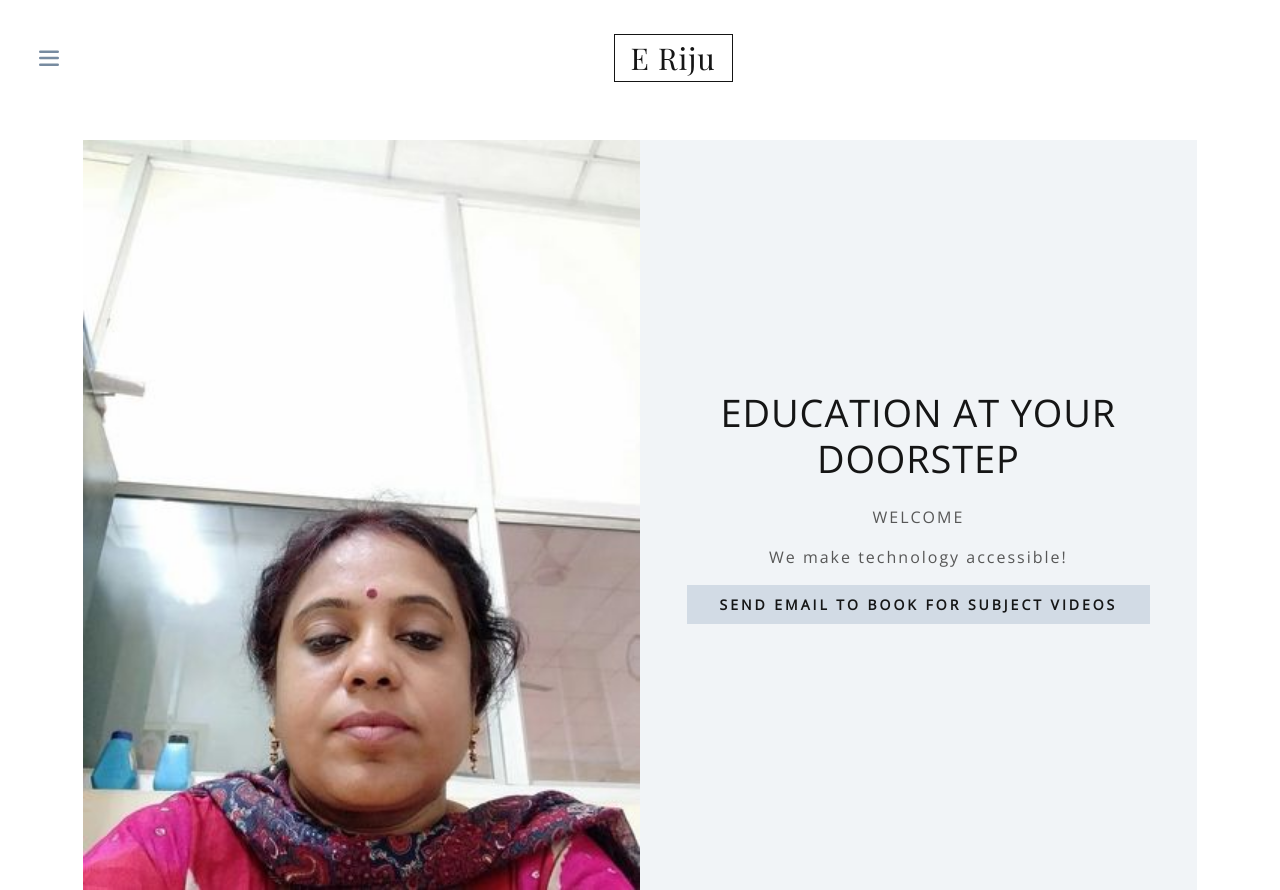
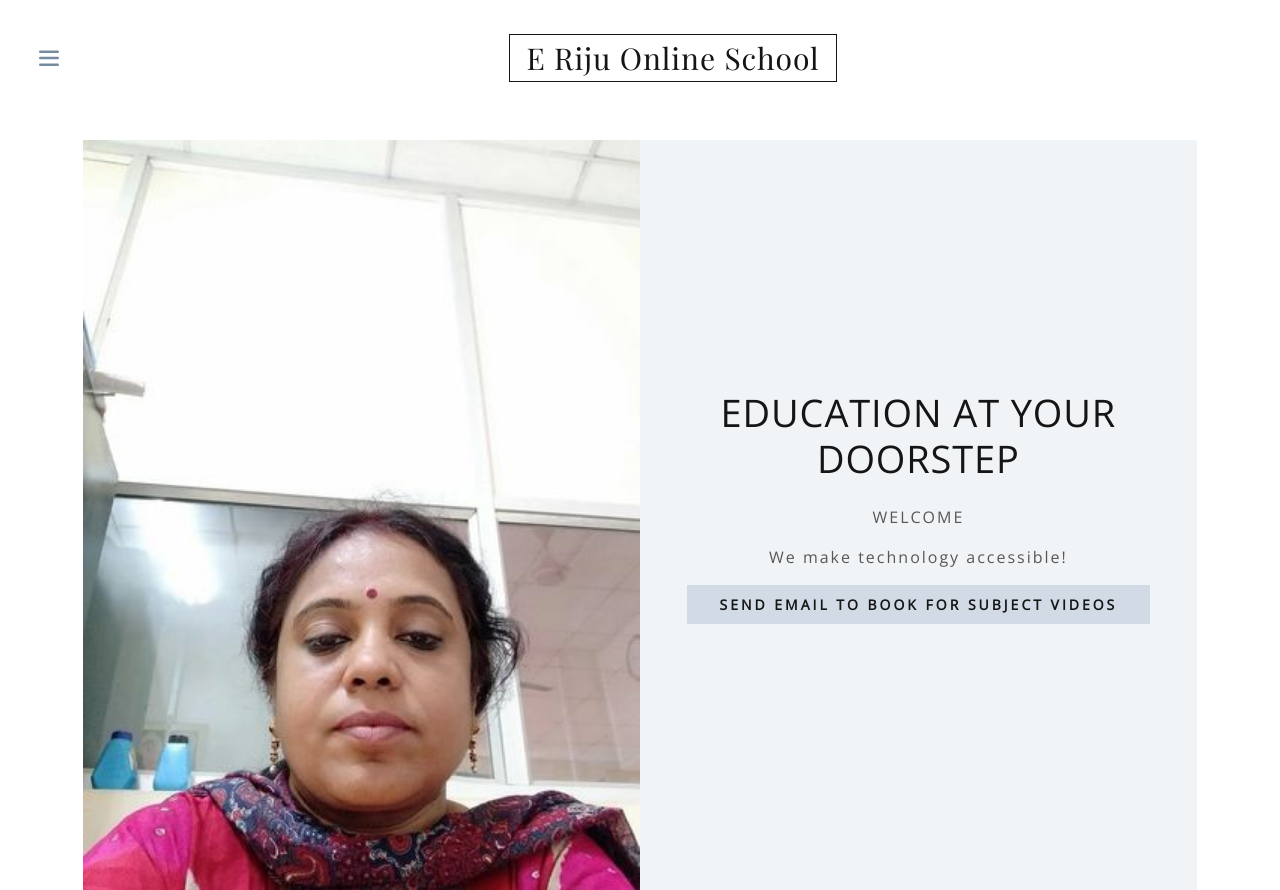
Before and after one commit to RijuE/my-website1, a plain HTML site: page index.html in a window 1280 px wide. Shown: the top 890 px of the page. Drawn offline with nearby package versions, Linux system fonts and the light colour scheme.

Commit message:
Logo and CSS version updates
Logo and CSS version updated.

```diff
--- a/css/eriju-stylesheet.scss
+++ b/css/eriju-stylesheet.scss
@@ -29,6 +29,7 @@ body{
 	}
 	.navbar{
 		flex-direction: row-reverse;
+		justify-content: flex-end;
 		.navbar-brand{
 			font-family: 'Playfair Display', serif;
 			font-size: 300%;
@@ -40,6 +41,8 @@ body{
 			display: block;
 			margin: auto;
 			border: 1px solid #151515;
+			white-space: normal;
+			text-align: center;
 		}
 		.navbar-toggler{
 			outline: none;
--- a/index.html
+++ b/index.html
@@ -19,7 +19,7 @@
 <meta name="author" content="E Riju">
 <!-- Bootstrap -->
 <link href="css/bootstrap-4.4.1.css" rel="stylesheet">
-<link href="css/eriju-stylesheet.css?v=2" rel="stylesheet">
+<link href="css/eriju-stylesheet.css?v=3" rel="stylesheet">
 <!-- InstanceBeginEditable name="head" -->
 <!-- InstanceEndEditable -->
 </head>
@@ -27,7 +27,7 @@
 <script src="js/jquery-3.4.1.min.js"></script>
 <div id="er_wrap">
   <header>
-    <nav class="navbar"> <a class="navbar-brand" href="index.html">E Riju</a>
+    <nav class="navbar"> <a class="navbar-brand" href="index.html">E Riju Online School</a>
       <button class="navbar-toggler collapsed" type="button" data-toggle="collapse" data-target="#er_navbar" aria-controls="er_navbar" aria-expanded="false" aria-label="Toggle navigation"> <span class="navbar-toggler-icon">
       <svg viewBox="0 0 24 24" fill="currentColor" width="40px" height="40px" class="ope">
         <path d="M19 8H5a1 1 0 1 1 0-2h14a1 1 0 0 1 0 2zm0 5.097H5a1 1 0 1 1 0-2h14a1 1 0 1 1 0 2zm0 5.25H5a1 1 0 1 1 0-2h14a1 1 0 1 1 0 2z"></path>
```
Also changed, not shown: about.html (+2 -2 lines), contact.html (+2 -2 lines), services.html (+2 -2 lines), css/eriju-stylesheet.css, 2 other files.
